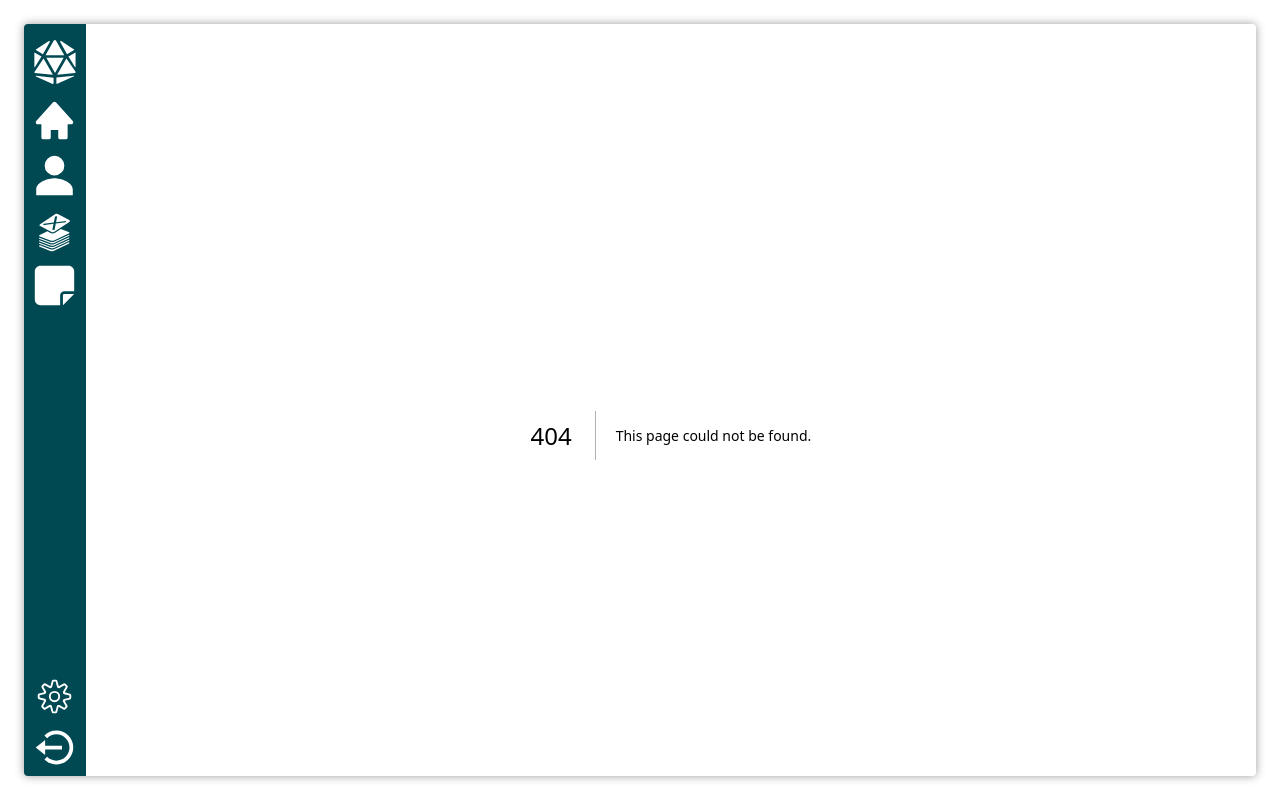
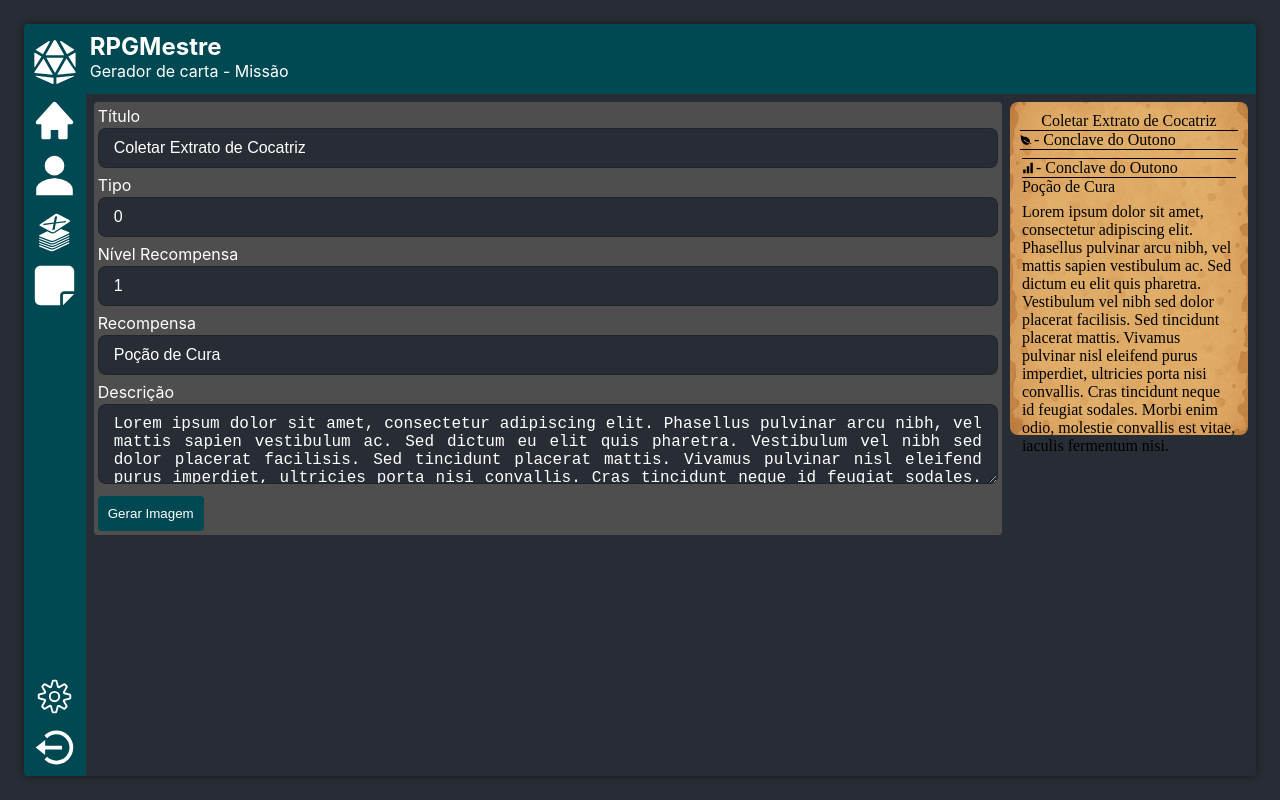
Before and after one commit to gabrielvedanaqueiroz/rpgmestre, a Next.js app: page /cartas/missao in a window 1280 px wide. Before the commit this address had no page. Built offline with nearby package versions, Linux system fonts and the light colour scheme; a web font is replaced by a local one.

Commit message:
carta de missao

```diff
--- a/src/app/cartas/cartas.css
+++ b/src/app/cartas/cartas.css
@@ -29,3 +29,8 @@
 .ca-criatura{
   background-color: #292524;
 }
+
+
+.ca-missao{
+  background-color: #ebd50e;
+}
--- /dev/null
+++ b/src/app/cartas/missao/missao.css
@@ -0,0 +1,125 @@
+.cs-container{
+  display: flex;
+  flex-direction: row-reverse;
+}
+
+.cs-div-carta{
+  width: 6.5cm;
+  height: 8.8cm;
+  display: flex;
+  flex-direction: row;
+  margin: 0 0 8px 8px;
+}
+
+.cs-carta{
+  width: var(--carta-largura);
+  height: var(--carta-altura);
+  border-radius: var(--carta-arrendamento);
+  padding: var(--carta-padding);
+}
+
+.cs-cor{
+  background-image: url('../../../res/bg-missao2.png');
+  background-size: cover;       /* Ajusta a imagem para cobrir toda a div, ou contain */
+  background-position: center;  /* Centraliza a imagem */
+  background-repeat: no-repeat; /* Evita que a imagem se repita */
+}
+
+.cs-frente{
+  width: 100%;
+  height: 100%;
+  padding: var(--carta-padding);
+  display: flex;
+  flex-direction: column;
+  gap: 2px;
+  color: black;
+}
+
+.cs-topo{
+  width: 100%;
+  height: 15%;
+  padding: 2px;
+  display: flex;
+  flex-direction: column;
+  justify-content: center;
+  align-items: center;
+  /* background: slategray; */
+}
+
+.cs-tp-tipo{
+  display: flex;
+  gap: 2px;
+  justify-items: center;
+  align-items: center;
+  width: 100%;
+  border-top: 1px solid black;
+  border-bottom: 1px solid black;
+}
+
+.cs-conteudo{
+  width: 100%;
+  height: 100%;
+  border-radius: 2px;
+  padding: 2px;
+  /* background: yellow; */
+}
+
+.cs-ct-recompensa{
+  width: 100%;
+  height: 15%;
+  border-radius: 2px;
+  padding: 2px;
+  /* background: red; */
+}
+
+.cs-ct-descricao{
+  width: 100%;
+  height: 85%;
+  border-radius: 2px;
+  padding: 2px;
+  /* background: blue;  */
+}
+
+.cs-me-article{
+  color: var(--cor-fundo);
+  text-align: justify;
+  font-size: 12px;
+  white-space: pre-wrap;
+  overflow: hidden;
+  text-overflow: none;
+}
+
+.cs-botao{
+  background-color: var(--cor-secundaria);
+  padding: 10px;
+  border-radius: 4px;
+  border: none;
+  transition: background-color 0.3s ease;
+  color: white;
+}
+
+.cs-botao:hover{
+  background-color: var(--cor-secundaria-selecionada);
+}
+
+.cs-div-edicao{
+  background-color: var(--cor-elementos);
+  display: flex;
+  flex-direction: column;
+  padding: 4px;
+  border-radius: 4px;
+  gap: 4px;
+  width: 100%;
+  margin-bottom: 8px;
+}
+
+@media screen and (max-width: 600px)  {
+  .cs-div-carta{
+    margin : 0px 0 8px 0px;
+  }
+
+  .cs-container{
+    flex-direction: column-reverse;
+  }
+
+}
--- /dev/null
+++ b/src/app/cartas/missao/page.tsx
@@ -0,0 +1,108 @@
+"use client";
+
+import './missao.css';
+import { useState } from 'react';
+import { AiFillExperiment, AiFillHourglass, AiFillOpenAI, AiFillSignal, AiOutlineClockCircle } from "react-icons/ai";
+import { SiAeromexico } from "react-icons/si";
+import html2canvas from 'html2canvas';
+import Pagina from '@/components/pagina';
+import Image from 'next/image';
+import borda from '@/res/borda_magia.png';
+import Input from '@/components/input';
+import TextArea from '@/components/textearea';
+import { IoLeafSharp } from 'react-icons/io5';
+import { GiReceiveMoney } from 'react-icons/gi';
+
+// GiReceiveMoney -recomensa, tipo(BiWorld, IoLeafSharp, GiBoxingGlove), nivel AiFillSignal
+
+export default function CartaMagia(){
+
+  const TEXTO:string = 'Lorem ipsum dolor sit amet, consectetur adipiscing elit. Phasellus pulvinar arcu nibh, vel mattis sapien vestibulum ac. Sed dictum eu elit quis pharetra. Vestibulum vel nibh sed dolor placerat facilisis. Sed tincidunt placerat mattis. Vivamus pulvinar nisl eleifend purus imperdiet, ultricies porta nisi convallis. Cras tincidunt neque id feugiat sodales. Morbi enim odio, molestie convallis est vitae, iaculis fermentum nisi.';
+
+  const [titulo, setTitulo]            = useState<string>('Coletar Extrato de Cocatriz');
+  const [descricao, setDescricao]      = useState<string>(TEXTO);
+  const [tipo, setTipo]                = useState<number>(0);
+  const [tipoDescricao, setTipoDescricao] = useState<string>('Conclave do Outono');
+  const [recompensa, setRecompensa]    = useState<string>('Poção de Cura');
+  const [nivelRecompensa, setNivelRecompensa]    = useState<number>(1);
+
+
+  async function onClickGerarImagem(){
+    const div = document.getElementById('cartas');
+    if (!div) return;
+
+    const canvas = await html2canvas(div, {scale:3});
+    const dataURL = canvas.toDataURL('image/png');
+
+    // Criar link para download
+    const link = document.createElement('a');
+    link.href = dataURL;
+    link.download = 'carta-magia.png';
+    link.click();
+  }
+
+  return(
+
+    <Pagina subtitulo='Gerador de carta - Missão'>
+
+      <div className='cs-container'>
+
+        <div className='cs-div-carta' id='cartas'>
+
+            <div className="cs-carta cs-cor">
+
+              <div className='cs-frente texto-script'>
+
+                <div className='cs-topo'>
+                  <label>{titulo}</label>
+
+                  <div className='cs-tp-tipo'>
+                    <IoLeafSharp size={12}/>
+                    <label>- {tipoDescricao}</label>
+                  </div>
+
+                </div>
+
+                <div className='cs-conteudo'>
+                  <div className='cs-ct-recompensa'>
+
+
+                    <div className='cs-tp-tipo'>
+                      <AiFillSignal size={12}/>
+                      <label>- {tipoDescricao}</label>
+                    </div>
+
+                    <label>{recompensa}</label>
+                  </div>
+
+                  <div className='cs-ct-descricao'>
+                    {descricao}
+                  </div>
+                </div>
+
+              </div>
+            </div>
+
+        </div>
+
+        <div className='cs-div-edicao'>
+
+          <Input titulo='Título' value={titulo} onChange={setTitulo} placeholder='Título'/>
+          <Input titulo='Tipo' type='number' value={tipo} onChange={setTipo} placeholder='Tipo'/> {/* combobox*/}
+          <Input titulo='Nível Recompensa' type='number' value={nivelRecompensa} onChange={setNivelRecompensa} placeholder='Nível Recompensa'/>  {/* combobox*/}
+          <Input titulo='Recompensa' value={recompensa} onChange={setRecompensa} placeholder='Recompensa'/>
+          <TextArea titulo='Descrição' value={descricao} onChange={setDescricao}/>
+
+          <div>
+            <button type="button" onClick={onClickGerarImagem} className="cs-botao" >
+              Gerar Imagem
+            </button>
+          </div>
+        </div>
+
+      </div>
+
+    </Pagina>
+
+  );
+}
```
Also changed, not shown: src/app/cartas/page.tsx (+7 -1 lines), src/res/bg-missao.png (added), src/res/bg-missao2.png (added).
